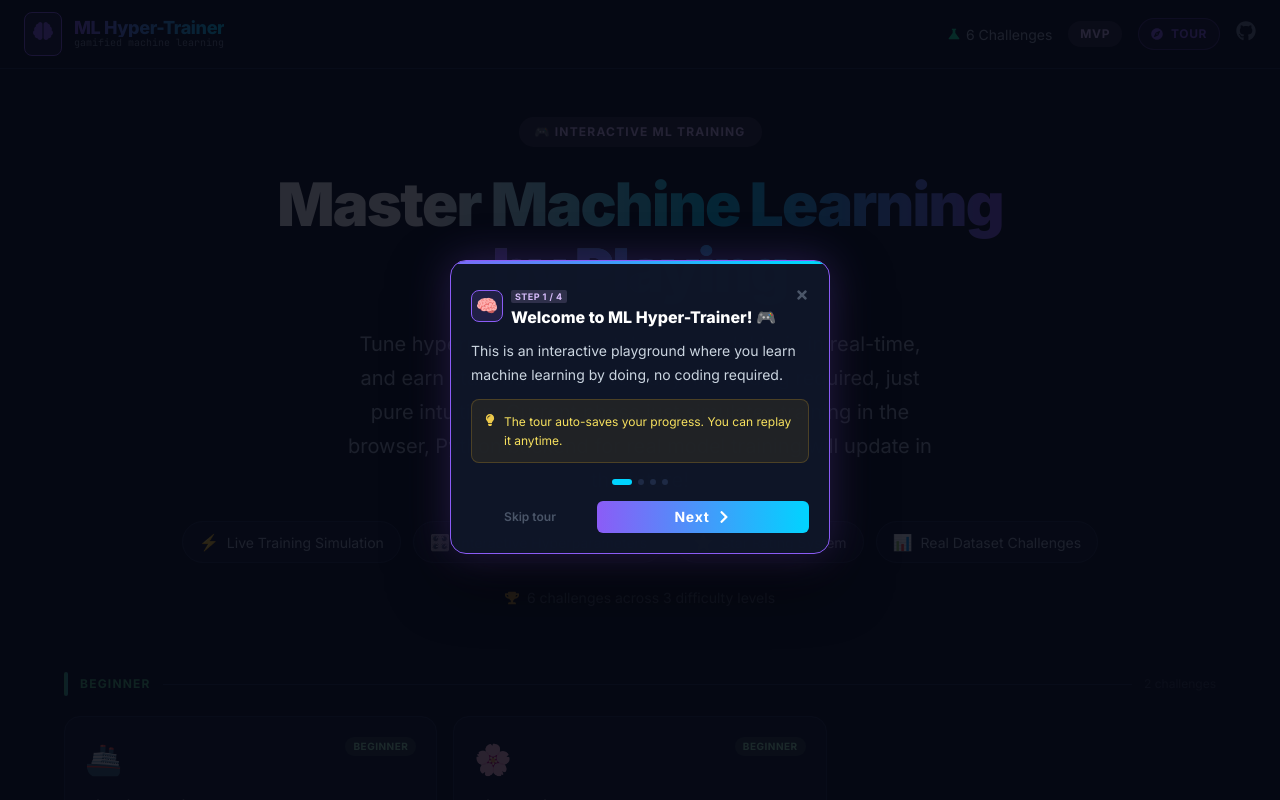
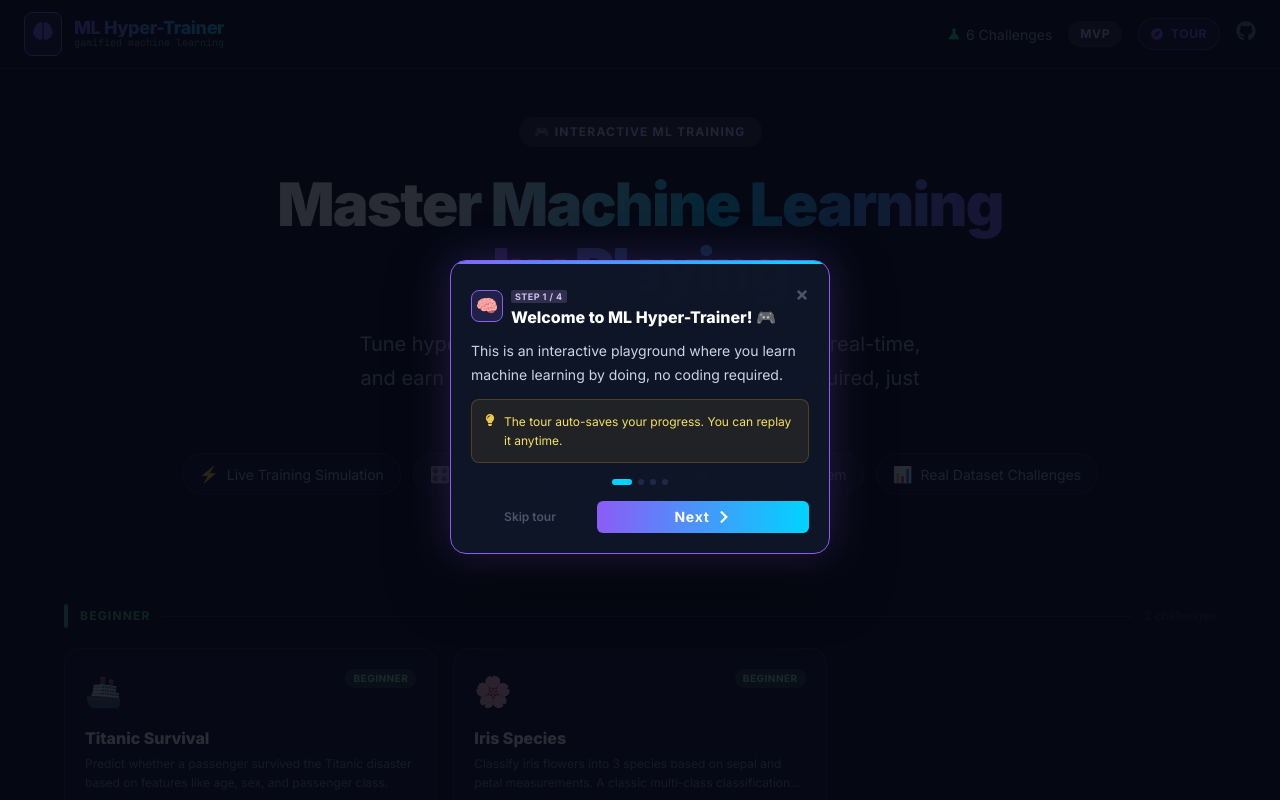
Before and after one commit to hoangtrietdev/gamify-machine-learning, a Next.js app: page / in a window 1280 px wide. Shown: the top 800 px of the page. Built offline with nearby package versions, Linux system fonts and the light colour scheme.

Commit message:
chore: update description

```diff
--- a/pages/index.tsx
+++ b/pages/index.tsx
@@ -229,7 +229,6 @@ const Home: NextPage = () => {
             >
               Tune hyperparameters, watch your model train in real-time, and earn
               stars based on accuracy. No coding required, just pure intuition.
-              Current phase just simulates training in the browser, Python backend for real model training will update in the future!
             </Text>
 
             {/* Feature pills */}
```
